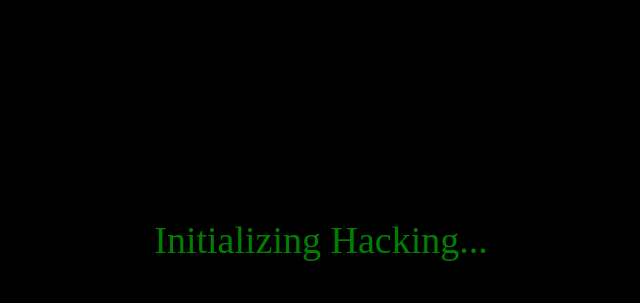
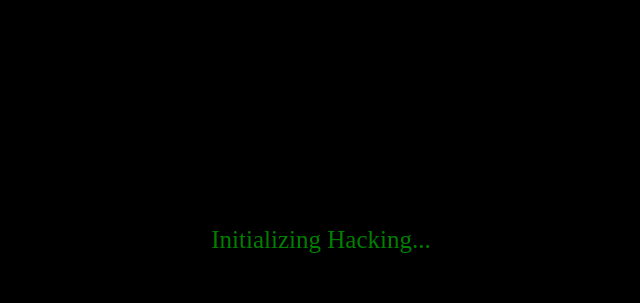
Before and after one commit to dshamshee/Danish-Projects, a plain HTML site: page Hacker's_Terminal/index.html in a window 1280 px wide. Shown: the part 128-431 px from the top of the page, without its empty margins (319-959 px from the left). Drawn offline with Linux system fonts and the light colour scheme.

Commit message:
Update style.css

```diff
--- a/Hacker's_Terminal/style.css
+++ b/Hacker's_Terminal/style.css
@@ -14,6 +14,6 @@ p{
 
 @media only screen and (max-width: 1500px) {
     p{
-        font-size: 38px;
+        font-size: 25px;
     }
   }
```
